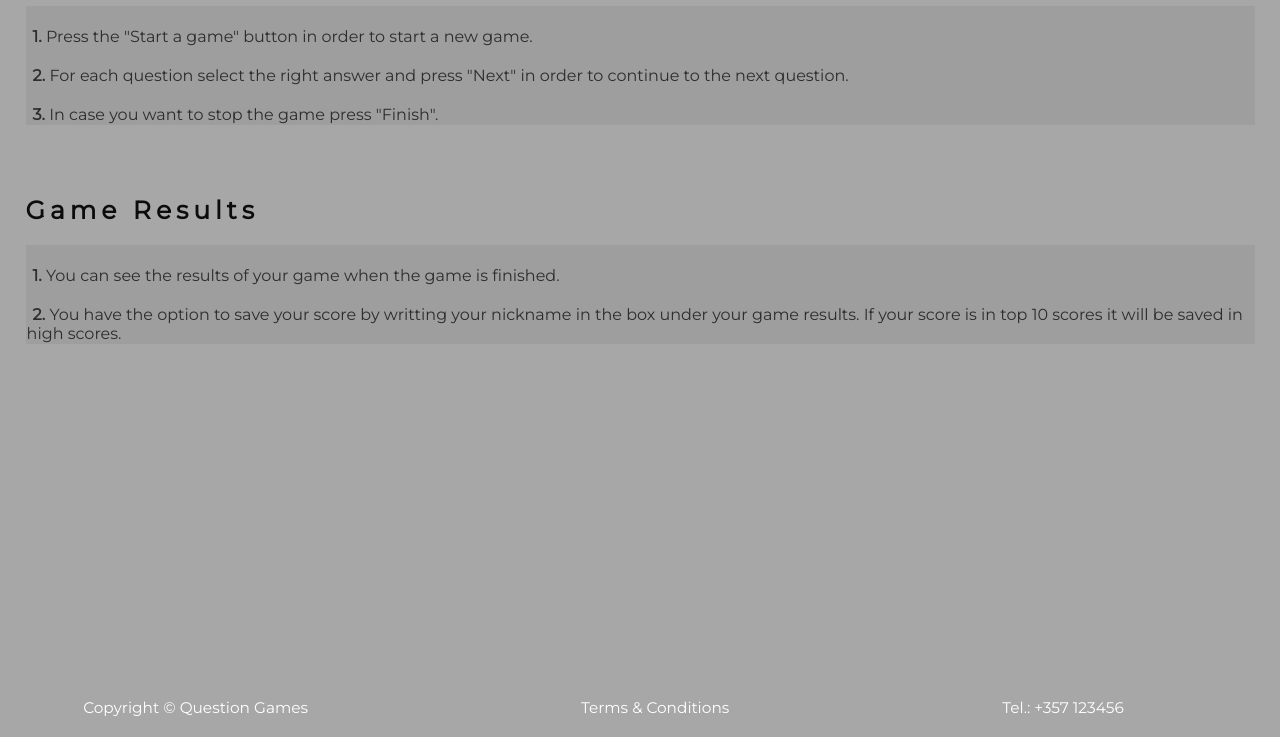
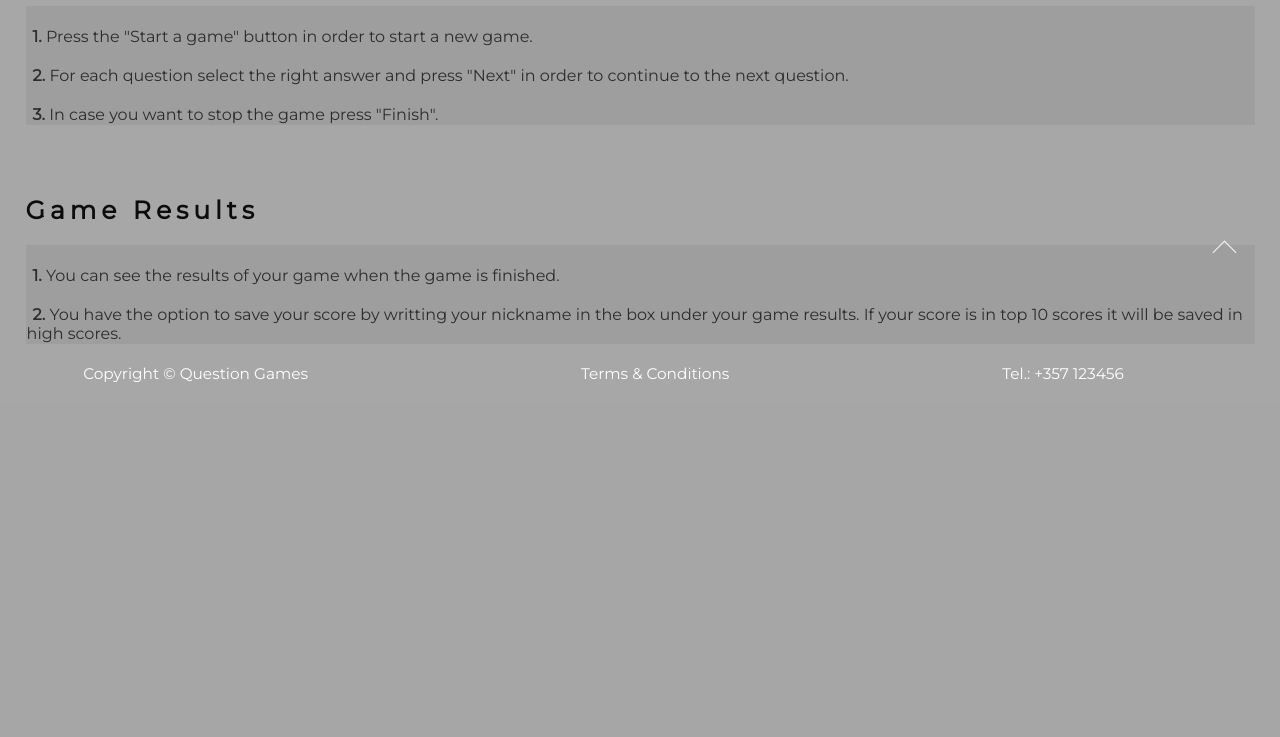
Before and after one commit to Xioann02/cs425_fall18_hw03, a PHP site: page /help.php in a window 1280 px wide. Shown: the part 519-1256 px from the top of the page. After the commit the page ends 901 px from the top, so only its background shows below. Run offline with PHP 8.4, Linux system fonts and the light colour scheme.

Commit message:
9
-Design changes
-Back to top arrow implementation

```diff
--- a/help.php
+++ b/help.php
@@ -18,6 +18,8 @@
     <a  href="help.php" class="option_menu">HELP</a>
     <a  href="highscores.php"class="option_menu">SCORES</a>
   </div>
+
+  <a name="top"></a>
 
 
   <div class='welcome box help' style='text-align:left; margin-left:2%;'>
@@ -97,6 +99,9 @@
 
 
 
+  <a href="#top" class=''><i class="top"></i></a>
+
+
   <footer>
 
     <div id="contact" class="footer_text">Copyright © Question Games</div>
--- a/highscores.php
+++ b/highscores.php
@@ -18,6 +18,7 @@
     <a  href="help.php" class="option_menu">HELP</a>
     <a  href="highscores.php"class="option_menu">SCORES</a>
   </div>
+  <a name="top"></a>
 
 <div class='welcome box'>
   <div class='hs'>HIGH SCORES</div>
@@ -39,6 +40,7 @@ else{
 ?>
 </div>
 
+<a href="#top" class=''><i class="top"></i></a>
 
 
           <footer>
--- a/style.css
+++ b/style.css
@@ -61,7 +61,9 @@ a{
   color:#2d2d2d;
 }
 footer{
-  margin-top: 30%;
+  position:relative;
+  margin-top:50px;
+  top:100%;
   width: 100%;
 }
 
@@ -150,7 +152,7 @@ footer{
   /* border: solid; */
   z-index: 3;
   /* height: auto; */
-  position: absolute;
+  position: relative;
   margin-top: -80px;
   -webkit-box-shadow: 2px 3px 5px 0px rgba(123, 123, 123, 0.75);
   -moz-box-shadow: 2px 3px 5px 0px rgba(123, 123, 123, 0.75);
@@ -262,3 +264,19 @@ color:#2d2d2d;
 padding:1px;
 margin-right:2%;
 }
+
+.top{
+  bottom: 20px;
+  z-index: 9;
+      position: fixed;
+      margin-left: 95%;
+      transform: rotate(-135deg);
+      -webkit-transform: rotate(-135deg);
+}
+
+i {
+  border: solid white;
+  border-width: 0 1px 1px 0;
+  display: inline-block;
+  padding: 8px;
+}
```
Also changed, not shown: index.php (+7 -1 lines).
